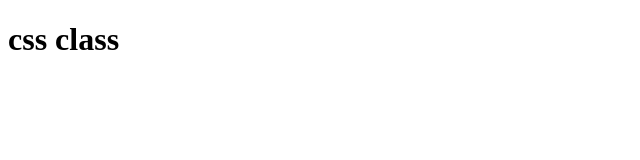
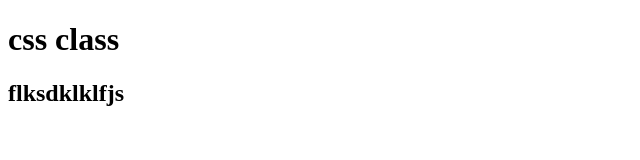
Before and after one commit to anwarhossain4035/cssbatch5, a plain HTML site: page index.html in a window 1280 px wide. Shown: the whole page, without its empty margins (0-640 px from the left). Drawn offline with Linux system fonts and the light colour scheme.

Commit message:
2nd commit

```diff
--- a/index.html
+++ b/index.html
@@ -8,5 +8,6 @@
 </head>
 <body>
     <h1>css class</h1>
+    <h2>flksdklklfjs</h2>
 </body>
 </html>
```
